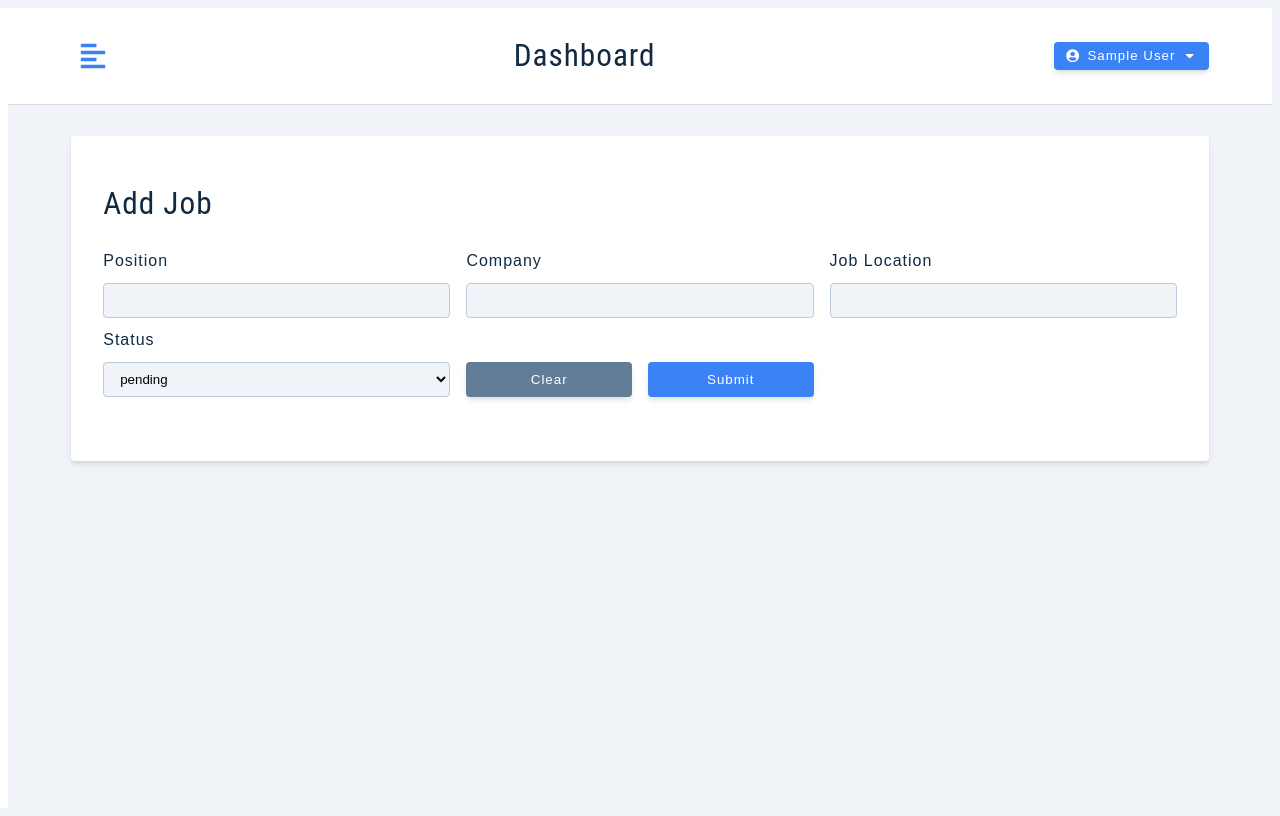
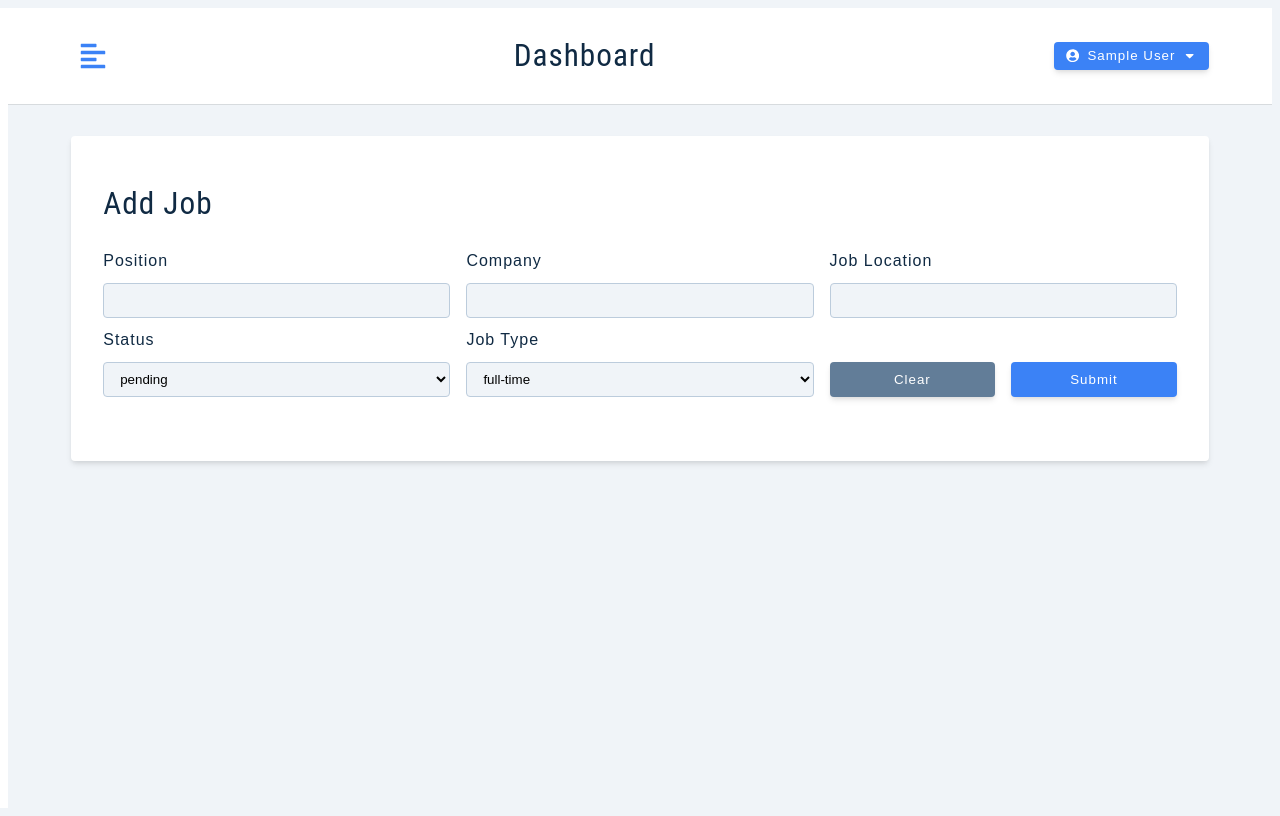
Before and after one commit to shawlu95/react-redux-toolkit-jobster, a React (Create React App) app: page /add-job in a window 1280 px wide. Built offline with nearby package versions, Linux system fonts and the light colour scheme; sample sign-in values are in the browser's storage; the HTML template or start-up script is replaced by a standard one.

Commit message:
Refactor row select component

```diff
--- /dev/null
+++ b/src/components/FormRowSelect.js
@@ -0,0 +1,28 @@
+import React from 'react';
+
+const FormRowSelect = ({ labelText, name, value, handleChange, list }) => {
+  return (
+    <div className='form-row'>
+      <label htmlFor={name} className='form-label'>
+        {labelText || name}
+      </label>
+      <select
+        name={name}
+        id={name}
+        value={value}
+        onChange={handleChange}
+        className='form-select'
+      >
+        {list.map((item, index) => {
+          return (
+            <option value={item} key={index}>
+              {item}
+            </option>
+          );
+        })}
+      </select>
+    </div>
+  );
+};
+
+export default FormRowSelect;
--- a/src/components/index.js
+++ b/src/components/index.js
@@ -1,7 +1,8 @@
 import BigSidebar from './BigSidebar';
 import FormRow from './FormRow';
+import FormRowSelect from './FormRowSelect';
 import Logo from './Logo';
 import Navbar from './Navbar';
 import SmallSidebar from './SmallSidebar';
 
-export { BigSidebar, FormRow, Logo, Navbar, SmallSidebar };
+export { BigSidebar, FormRow, FormRowSelect, Logo, Navbar, SmallSidebar };
--- a/src/pages/dashboard/AddJob.js
+++ b/src/pages/dashboard/AddJob.js
@@ -1,6 +1,6 @@
 import React from 'react';
 
-import { FormRow } from '../../components';
+import { FormRow, FormRowSelect } from '../../components';
 import Wrapper from '../../assets/wrappers/DashboardFormPage';
 import { useSelector, useDispatch } from 'react-redux';
 import { toast } from 'react-toastify';
@@ -59,28 +59,21 @@ const AddJob = () => {
             value={jobLocation}
             handleChange={handleJobInput}
           />
-          <div className='form-row'>
-            <label htmlFor='status' className='form-label'>
-              status
-            </label>
-            <select
-              name='status'
-              id='status'
-              value={status}
-              onChange={handleJobInput}
-              className='form-select'
-            >
-              {statusOptions.map((item, index) => {
-                return (
-                  <option value={item} key={index}>
-                    {item}
-                  </option>
-                );
-              })}
-            </select>
-          </div>
 
-          {/* job type */}
+          <FormRowSelect
+            name='status'
+            value={status}
+            handleChange={handleJobInput}
+            list={statusOptions}
+          />
+
+          <FormRowSelect
+            name='jobType'
+            labelText='job type'
+            value={jobType}
+            handleChange={handleJobInput}
+            list={jobTypeOptions}
+          />
 
           <div className='btn-container'>
             <button
```
